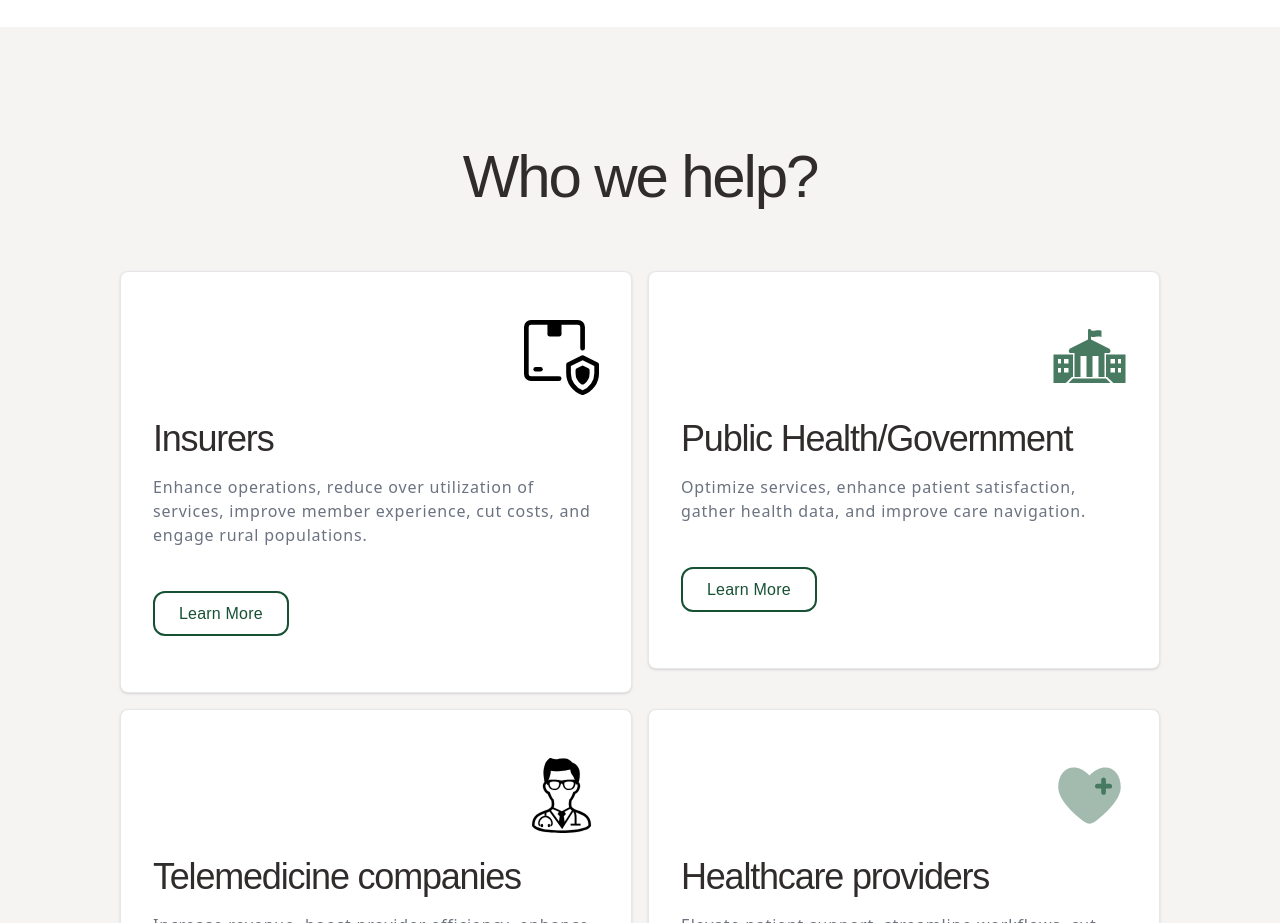
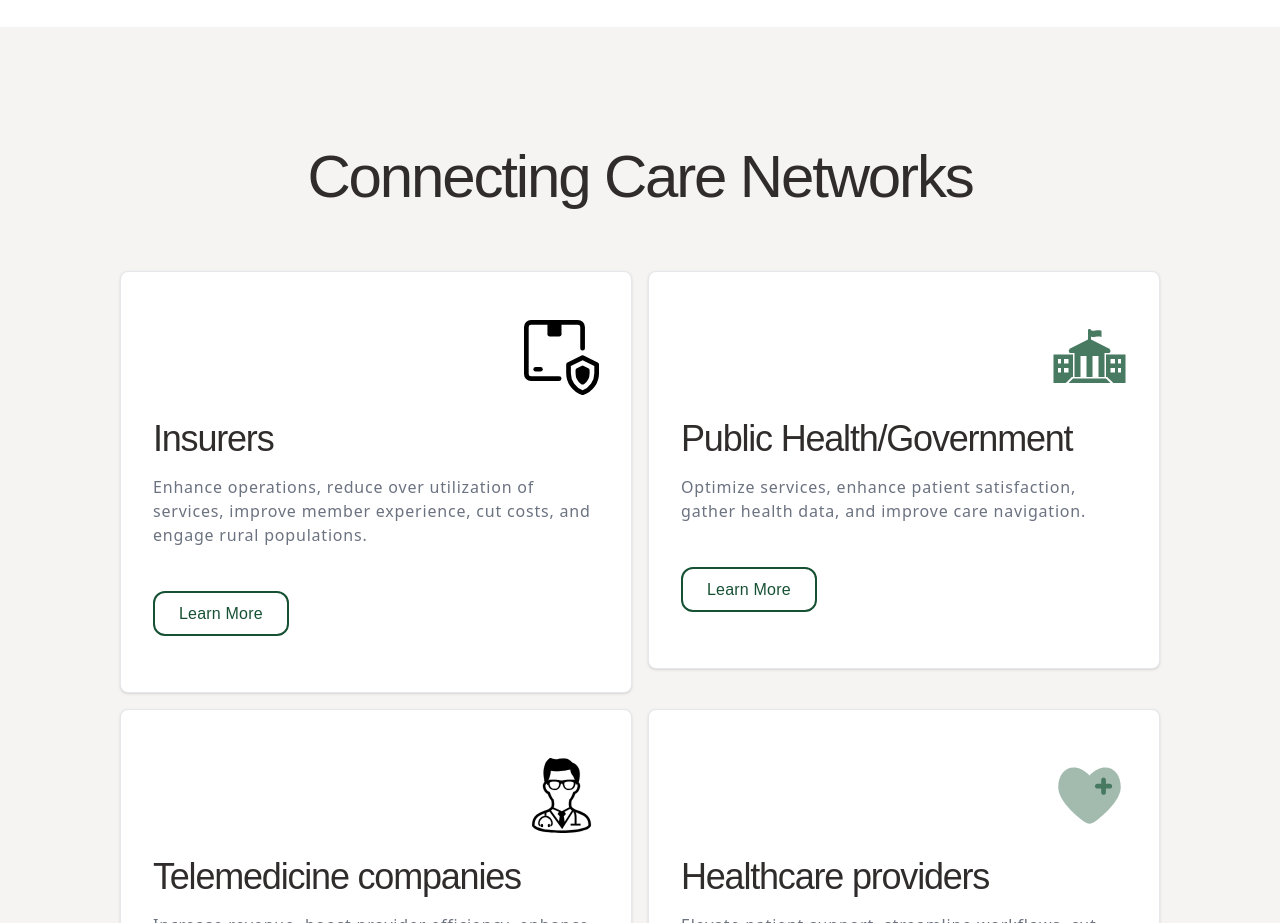
Before and after one commit to Ayushmaan-XD/Arogami, a React (Vite) app in the folder Arogami/: page / in a window 1280 px wide. Shown: the part 1560-2483 px from the top of the page. Built offline with nearby package versions, Linux system fonts and the light colour scheme; no server answers.

Commit message:
Change heading from 'Who we help?' to 'Connecting Care Networks'

```diff
--- a/Arogami/src/components/landingPageComponents/WhoWeHelp.tsx
+++ b/Arogami/src/components/landingPageComponents/WhoWeHelp.tsx
@@ -52,7 +52,7 @@ const WhoWeHelp = () => {
         whileInView="visible"
         viewport={{ once: true, amount: 0.5 }}
       >
-        Who we help?
+        Connecting Care Networks
       </motion.h1>
 
       <motion.div
```
